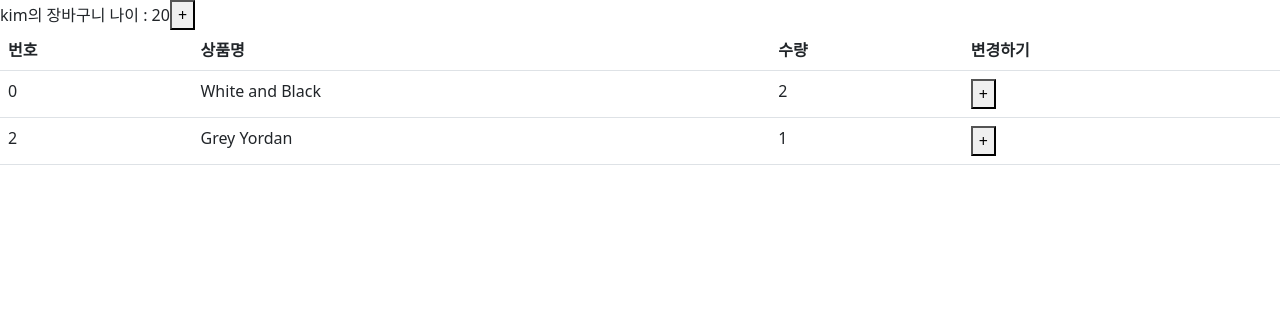
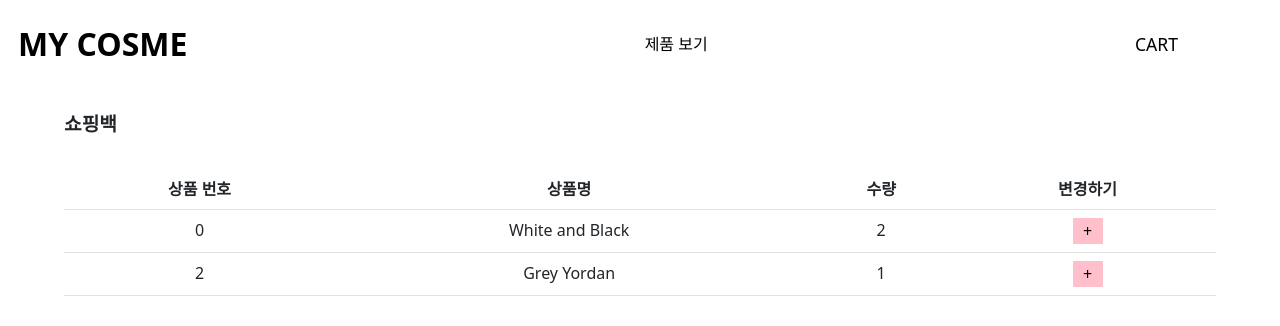
Before and after one commit to KOWOONLEE/shoesshop, a React (Create React App) app: page /cart in a window 1280 px wide. Shown: the top 326 px of the page. Built offline with nearby package versions, Linux system fonts and the light colour scheme.

Commit message:
Rev: 장바구니 수정

```diff
--- a/public/data/item1.json
+++ b/public/data/item1.json
@@ -9,14 +9,14 @@
   {
     "id": 2,
     "title": "essense",
-    "content": "그린진정 에센스",
+    "name": "그린진정 에센스",
     "price": 20000,
     "imgUrl": "https://drive.google.com/uc?export=view&id=1gJcRqzRilLLxzMa1Wk7vTq3pFcWxs_kD"
   },
   {
     "id": 3,
     "title": "essense",
-    "content": "아이 에센스",
+    "name": "아이 에센스",
     "price": 33000,
     "imgUrl": "https://drive.google.com/uc?export=view&id=1psuTvKJp--7tUNW14iRGJrqW4Bmbg0Dm"
   }
--- a/public/data/item2.json
+++ b/public/data/item2.json
@@ -2,21 +2,21 @@
   {
     "id": 4,
     "title": "serum",
-    "content": "블루 수분 세럼",
+    "name": "블루 수분 세럼",
     "price": 33000,
     "imgUrl": "https://drive.google.com/uc?export=view&id=1vH_fXGwQ7ulPmUZVuwhzDYTbV_Sjc3IK"
   },
   {
     "id": 5,
     "title": "cream",
-    "content": "퍼플 탄력 크림",
+    "name": "퍼플 탄력 크림",
     "price": 28000,
     "imgUrl": "https://drive.google.com/uc?export=view&id=1uCFRN6ES1C0UdyE5qMpjLsGk_v7lg0iy"
   },
   {
     "id": 6,
     "title": "cream",
-    "content": "진정 수분 크림",
+    "name": "진정 수분 크림",
     "price": 20000,
     "imgUrl": "https://drive.google.com/uc?export=view&id=1YgQV760k_dCi15R-UINCk6fx5mDdV_xQ"
   }
--- a/public/data/item3.json
+++ b/public/data/item3.json
@@ -2,21 +2,21 @@
   {
     "id": 7,
     "title": "set",
-    "content": "화이트 세트",
+    "name": "화이트 세트",
     "price": 43000,
     "imgUrl": "https://drive.google.com/uc?export=view&id=16R2K8cER15xQfypBrk4LqPPDLIlgRGiN"
   },
   {
     "id": 8,
     "title": "set",
-    "content": "맨 세트",
+    "name": "맨 세트",
     "price": 48000,
     "imgUrl": "https://drive.google.com/uc?export=view&id=11KRc6tCxgugMtuPwGOcnHkAFR6LCBa8p"
   },
   {
     "id": 9,
     "title": "set",
-    "content": "그린 세트",
+    "name": "그린 세트",
     "price": 50000,
     "imgUrl": "https://drive.google.com/uc?export=view&id=15V3EbS_n2kAwdmGYRmuOORsQxpv5M2qI"
   }
--- a/src/pages/Cart.js
+++ b/src/pages/Cart.js
@@ -1,7 +1,9 @@
 import { useState } from "react";
+import styled from "styled-components";
 import { Table } from "react-bootstrap";
 import { useDispatch, useSelector } from "react-redux";
 import { changeUser, changeAge, changeCount } from "./../store";
+import { Nav2 } from "../component/Nav2";
 
 function Cart() {
   const [userId, setUserId] = useState("");
@@ -24,19 +26,25 @@ function Cart() {
   };
 
   return (
-    <>
-      {user.shopUser.name}의 장바구니 나이 : {user.shopUser.age}
+    <StyledCart>
+      <Nav2 />
+      <div className="cartWrap">
+        {/* {user.shopUser.name}의 장바구니 나이 : {user.shopUser.age}
         <button
           onClick={() => {
             dispatch(changeAge());
           }}
         >
           +
-      </button>
+        </button> */}
+        <div className="shoppingBag">
+          <span>쇼핑백</span>
+        </div>
+        <div className="cartTable">
           <Table>
             <thead>
               <tr>
-            <th>번호</th>
+                <th>상품 번호</th>
                 <th>상품명</th>
                 <th>수량</th>
                 <th>변경하기</th>
@@ -50,6 +58,7 @@ function Cart() {
                   <td>{item.count}</td>
                   <td>
                     <button
+                      className="addButton"
                       onClick={() => {
                         // dispatch(changeCount(i));
                         dispatch(changeCount(user.shopCart[i].id));
@@ -75,8 +84,34 @@ function Cart() {
           </tr> */}
             </tbody>
           </Table>
-    </>
+        </div>
+      </div>
+    </StyledCart>
   );
 }
 
 export default Cart;
+
+const StyledCart = styled.div`
+  .cartWrap {
+    display: inline;
+    position: relative;
+    top: 10vh;
+  }
+  .shoppingBag {
+    width: 90%;
+    margin: 30px auto;
+    font-size: 1.2em;
+    font-weight: bold;
+  }
+  .cartTable {
+    width: 90%;
+    text-align: center;
+    margin: 30px auto;
+  }
+  .addButton {
+    width: 30px;
+    background-color: pink;
+    border: none;
+  }
+`;
--- a/src/pages/CosDetail.js
+++ b/src/pages/CosDetail.js
@@ -84,7 +84,7 @@ function CosDetail({ cosmetic }) {
               </div>
               <div className="col-md-6 mt-4">
                 <h4 className="pt-5">{originId.title}</h4>
-                <p>{originId.content}</p>
+                <p>{originId.name}</p>
                 <p>{originId.price}</p>
                 <button className="btn btn-danger" onClick={addCart}>
                   주문하기
```
Lines whose indentation alone changed are shown as unchanged.
